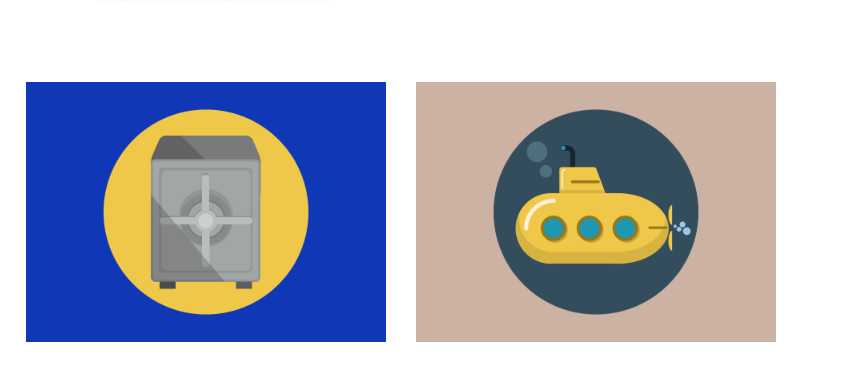
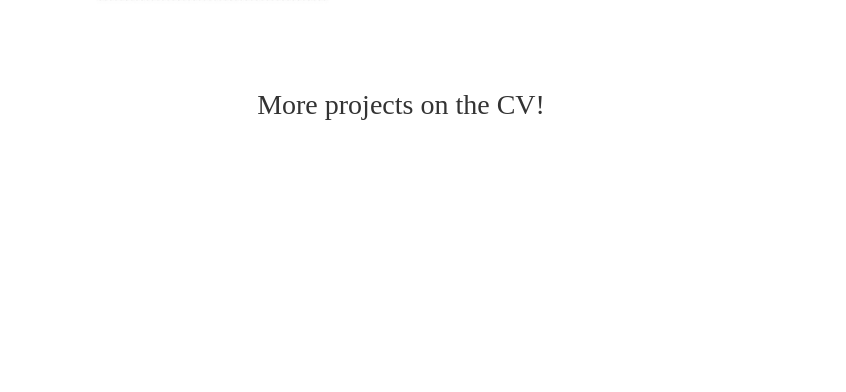
Before and after one commit to byteofprash/byteofprash.github.io, a website: page index.html in a window 1280 px wide. Shown: the part 1200-1592 px from the top of the page, 434-1280 px from the left. Drawn offline with nearby package versions, Linux system fonts and the light colour scheme; a web font is replaced by a local one.

Commit message:
Changes to the projects

```diff
--- a/css/freelancer.css
+++ b/css/freelancer.css
@@ -22,7 +22,7 @@ a.active {
   color: #EFE8D3;
   outline: none;
 }
-a.portfolio{
+a .portfolio{
 color: indianred;
 outline:none;
 
@@ -514,3 +514,8 @@ fieldset[disabled] .btn-success.active {
 font-family: 'Gentium Basic', serif;
 font-size: 2em;
 }
+.vcenter {
+    display: inline-block;
+    vertical-align: middle;
+    float: none;
+}
--- a/index.html
+++ b/index.html
@@ -152,16 +152,17 @@
                         <img src="img/portfolio/Boschlogo.png" class="img-responsive" alt="">
                     </a>
                 </div>
-                <div class="col-sm-4 portfolio-item">
-                    <a href="#portfolioModal5" class="portfolio-link" data-toggle="modal">
-                        <div class="caption">
-                            <div class="caption-content">
-                                <i class="fa fa-search-plus fa-3x"></i>
+
+
+                <div class="col-sm-8 portfolio-item text-center quote vcenter"  >
+                       <div class="caption">
+                            <div class="caption-content vcenter" >
+                                More projects on the CV!
                             </div>
                         </div>
-                        <img src="img/portfolio/safe.png" class="img-responsive" alt="">
-                    </a>
+
                 </div>
+                <!-- Storing it future projects
                 <div class="col-sm-4 portfolio-item">
                     <a href="#portfolioModal6" class="portfolio-link" data-toggle="modal">
                         <div class="caption">
@@ -172,6 +173,7 @@
                         <img src="img/portfolio/submarine.png" class="img-responsive" alt="">
                     </a>
                 </div>
+                -->
             </div>
         </div>
     </section>
@@ -429,6 +431,9 @@
             </div>
         </div>
     </div>
+    <!-- Storing it for future reference
+
+
     <div class="portfolio-modal modal fade" id="portfolioModal5" tabindex="-1" role="dialog" aria-hidden="true">
         <div class="modal-content">
             <div class="close-modal" data-dismiss="modal">
@@ -511,6 +516,7 @@
             </div>
         </div>
     </div>
+    -->
 
     <!-- jQuery -->
     <script src="vendor/jquery/jquery.min.js"></script>
```
